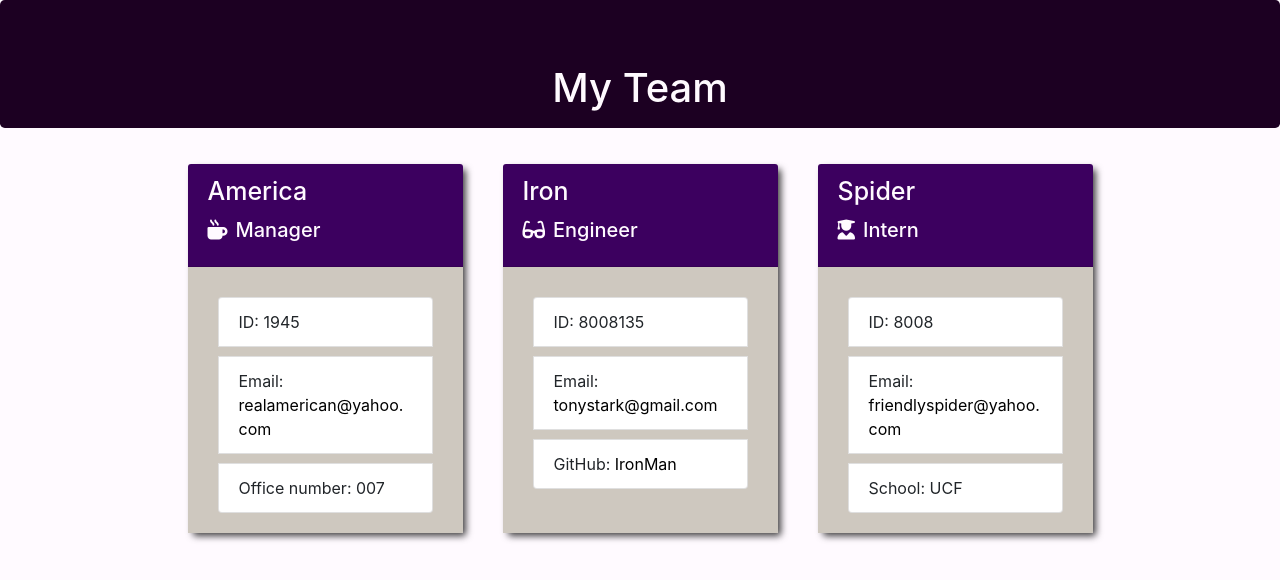
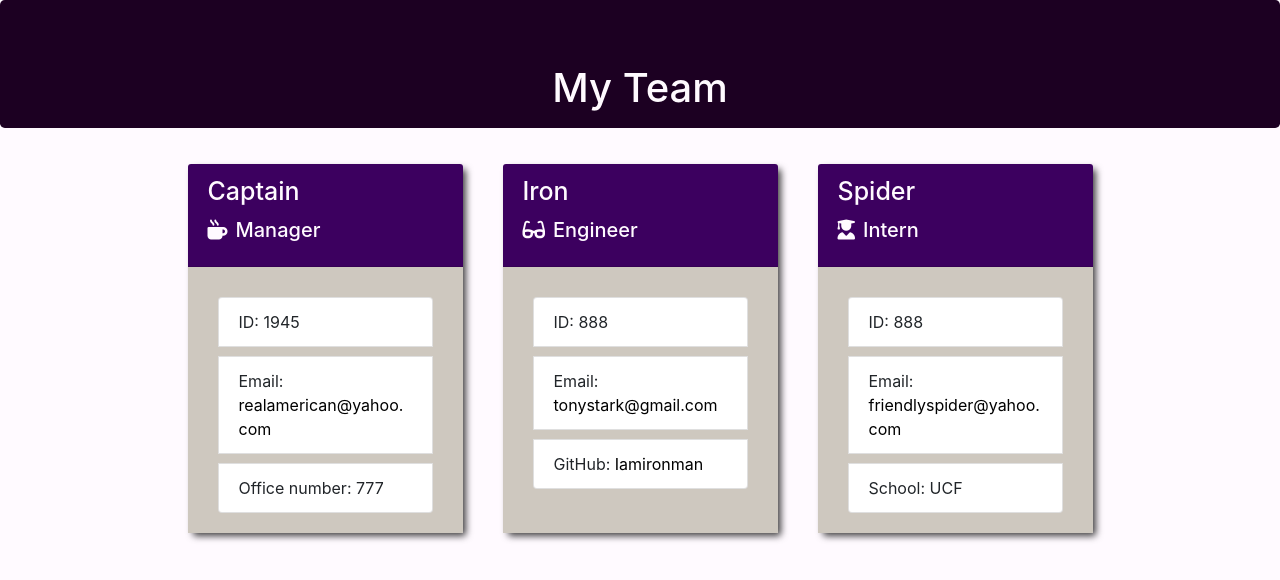
Before and after one commit to light2adrifter/challenge-10, a website: page dist/team.html in a window 1280 px wide. Drawn offline with nearby package versions, Linux system fonts and the light colour scheme.

```diff
--- a/dist/team.html
+++ b/dist/team.html
@@ -25,14 +25,14 @@
             <div class="team-area col-12 d-flex justify-content-center">
                 <div class="card employee-card">
     <div class="card-header">
-        <h2 class="card-title">America</h2>
+        <h2 class="card-title">Captain</h2>
         <h3 class="card-title"><i class="fas fa-mug-hot mr-2"></i>Manager</h3>
     </div>
     <div class="card-body">
         <ul class="list-group">
             <li class="list-group-item">ID: 1945</li>
             <li class="list-group-item">Email: <a href="mailto:realamerican@yahoo.com">realamerican@yahoo.com</a></li>
-            <li class="list-group-item">Office number: 007</li>
+            <li class="list-group-item">Office number: 777</li>
         </ul>
     </div>
 </div><div class="card employee-card">
@@ -42,9 +42,9 @@
     </div>
     <div class="card-body">
         <ul class="list-group">
-            <li class="list-group-item">ID: 8008135</li>
+            <li class="list-group-item">ID: 888</li>
             <li class="list-group-item">Email: <a href="mailto:tonystark@gmail.com">tonystark@gmail.com</a></li>
-            <li class="list-group-item">GitHub: <a href="https://github.com/IronMan" target="_blank" rel="noopener noreferrer">IronMan</a></li>
+            <li class="list-group-item">GitHub: <a href="https://github.com/Iamironman" target="_blank" rel="noopener noreferrer">Iamironman</a></li>
         </ul>
     </div>
 </div><div class="card employee-card">
@@ -54,7 +54,7 @@
     </div>
     <div class="card-body">
         <ul class="list-group">
-            <li class="list-group-item">ID: 8008</li>
+            <li class="list-group-item">ID: 888</li>
             <li class="list-group-item">Email: <a href="mailto:friendlyspider@yahoo.com">friendlyspider@yahoo.com</a></li>
             <li class="list-group-item">School: UCF</li>
         </ul>
```
Also changed, not shown: README.md.
